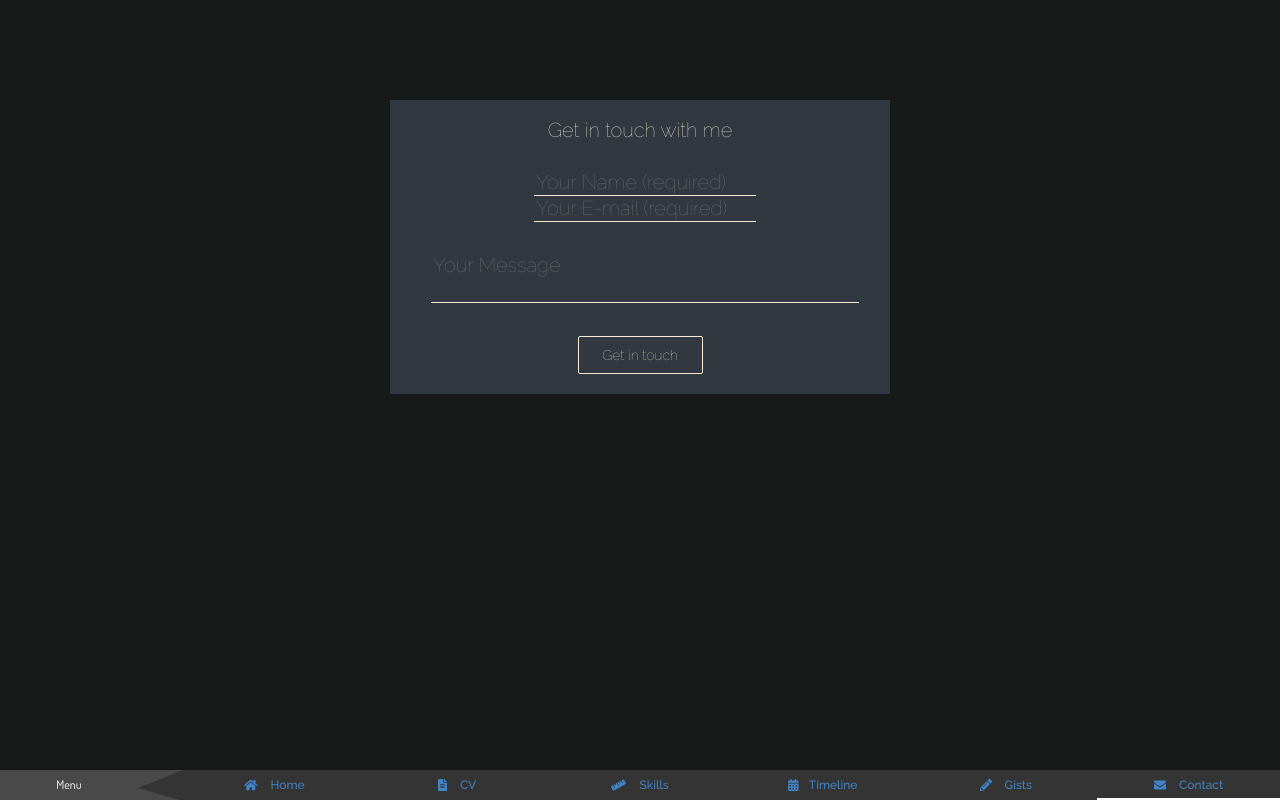
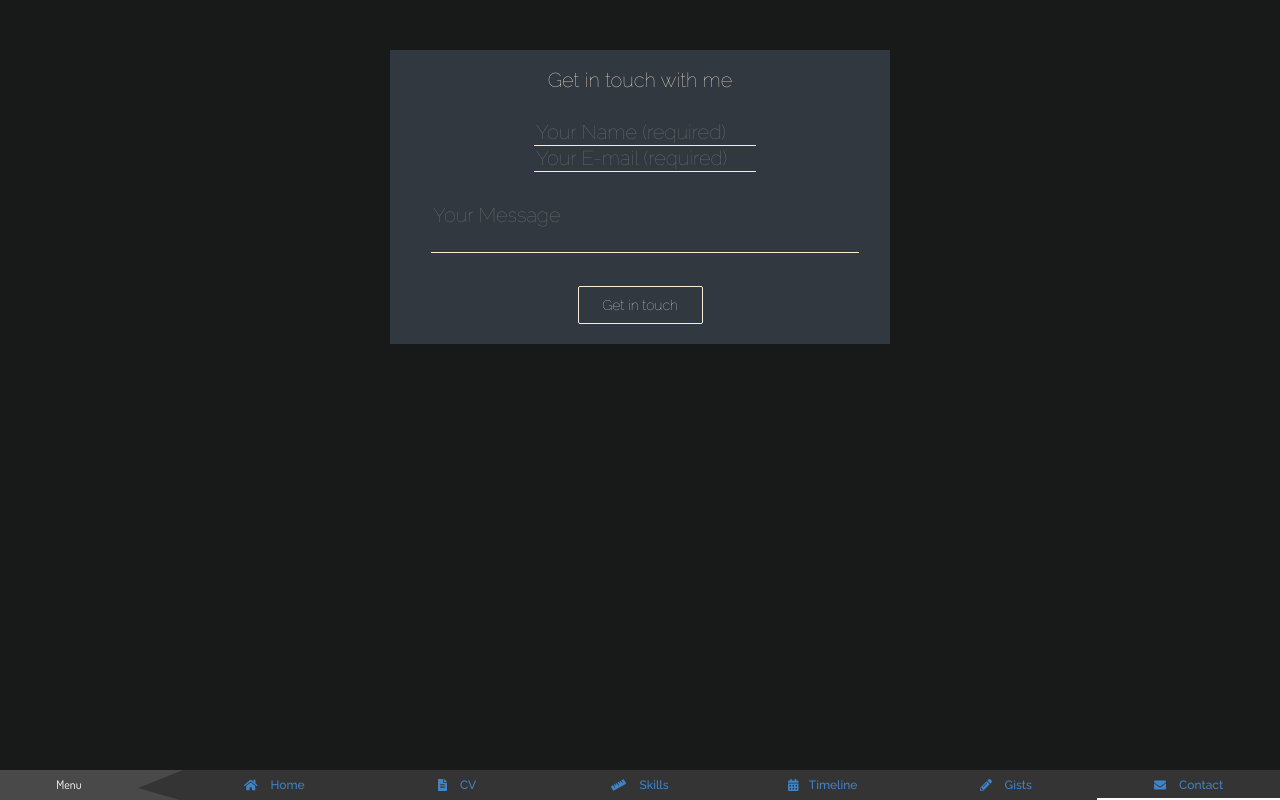
Before and after one commit to vinnnnz/vinz, a React (Create React App) app: page /contact in a window 1280 px wide. Built offline with nearby package versions, Linux system fonts and the light colour scheme.

Commit message:
Min width of window

```diff
--- a/src/contact/contact.css
+++ b/src/contact/contact.css
@@ -1,12 +1,13 @@
 .contact-wrapper {
     background: #181919;
     height: 100%;
+    overflow: auto;
 }
 
 .contact-form {
     width: 500px;
     margin: 0 auto;
-    top: 100px;
+    top: 50px;
     position: relative;
     background: #313840;
     padding: 20px;
```
